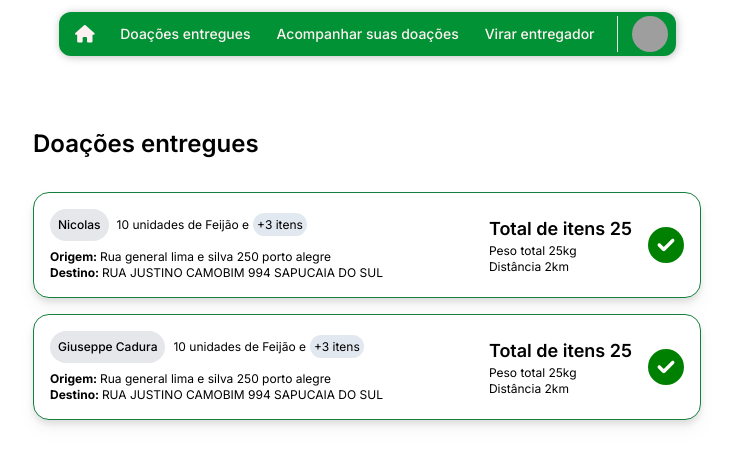
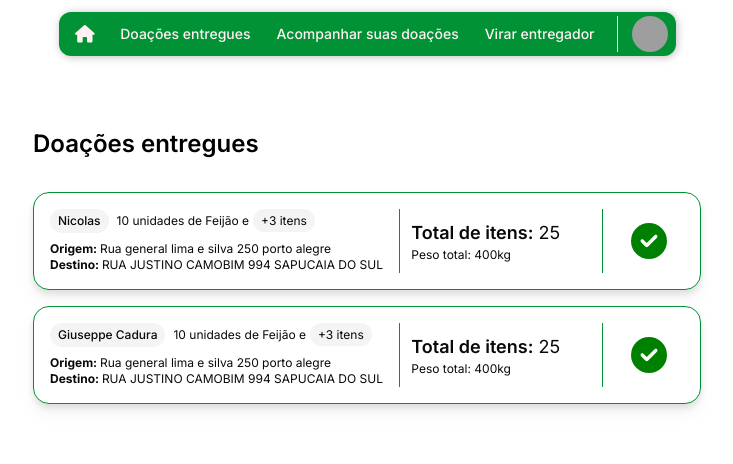
Before and after one commit to onicolasz/entrega-doacoes, a Next.js app: page /doacoes/entregues in a window 1280 px wide. Shown: the top 464 px of the page, without its empty margins (273-1006 px from the left). Built offline with nearby package versions, Linux system fonts and the light colour scheme; grey boxes are pictures that could not be loaded.

Commit message:
feat: new style from donation card.

```diff
--- a/package.json
+++ b/package.json
@@ -19,6 +19,7 @@
     "@radix-ui/react-label": "^2.0.2",
     "@radix-ui/react-separator": "^1.0.3",
     "@radix-ui/react-slot": "^1.0.2",
+    "@radix-ui/react-tooltip": "^1.0.7",
     "class-variance-authority": "^0.7.0",
     "clsx": "^2.1.1",
     "lucide-react": "^0.379.0",
--- a/src/components/DonationCard.tsx
+++ b/src/components/DonationCard.tsx
@@ -3,6 +3,14 @@ import { useContext } from "react";
 import { FontAwesomeIcon } from "@fortawesome/react-fontawesome";
 import { faCircleCheck } from "@fortawesome/free-solid-svg-icons";
 import { faCarSide } from "@fortawesome/free-solid-svg-icons";
+import { Separator } from "@/components/ui/separator";
+import { Button } from "@/components/ui/button";
+import {
+  Tooltip,
+  TooltipContent,
+  TooltipProvider,
+  TooltipTrigger,
+} from "@/components/ui/tooltip"
 
 interface IUser {
   name?: string;
@@ -51,24 +59,40 @@ const DonationCard: React.FC<CardProps> = ({
         return "Entregue";
       case "INCOMING":
         return "A caminho";
+      default:
+        return status;
     }
   };
 
   return (
-    <div className="flex p-4 bg-white text-black border border-green-700 text-xs rounded-2xl items-center m-4 drop-shadow-lg">
-      <div className="flex-1">
+    <div className="grid grid-cols-[55%,2%,30%,2%,11%] p-4 bg-white border border-primary text-xs rounded-2xl items-center m-4 drop-shadow-lg">
+      <div className="col-span-1 h-full flex flex-col justify-between">
         <div className="flex items-center mb-2">
-          <div className="rounded-2xl p-2 bg-gray-200 font-medium flex items-center justify-center text-xs mr-2">
+          <div className="rounded-xl px-2 py-1 bg-secondary font-medium flex items-center justify-center text-xs mr-2">
             {userName}
           </div>
           <div>
-            {firstItem.quantity}{" "}
-            {firstItem.quantity > 1 ? "unidades" : "unidade"} de{" "}
+            {firstItem.quantity}
+            {firstItem.quantity > 1 ? " unidades " : " unidade "}de{" "}
             {firstItem.name} e
             {additionalItems > 0 && (
-              <span className="ml-1 bg-slate-200 rounded-full p-1">
+              <TooltipProvider>
+                <Tooltip delayDuration={0}>
+                  <TooltipTrigger asChild>
+                    <span className="cursor-default ml-1 bg-secondary rounded-full px-2 py-1">
                       +{additionalItems} {additionalItems > 1 ? "itens" : "item"}
                     </span>
+                  </TooltipTrigger>
+                  <TooltipContent>
+                    {items.map((item, index) => {
+                      if (index == 0) return <></>
+
+                      return (<p>{item.quantity} {item.quantity > 1 ? "unidades" : "unidade"} de {item.name}</p>)
+                    })}
+                  </TooltipContent>
+                </Tooltip>
+              </TooltipProvider>
+
             )}
           </div>
         </div>
@@ -81,27 +105,24 @@ const DonationCard: React.FC<CardProps> = ({
           </div>
         </div>
       </div>
-      <div className="flex-2 ml-4">
-        <p className="text-lg font-semibold">Total de itens {totalQuantity}</p>
-        <p>Peso total {totalQuantity}kg</p>
-        <p>Distância 2km</p>
+      <Separator orientation="vertical" className="h-full bg-primary" />
+      <div className="col-span-1 h-full flex flex-col justify-center">
+        <div>
+          <p className="text-lg"><span className="font-semibold">Total de itens:</span> {totalQuantity}</p>
+          <p>Peso total: {totalWeight}kg</p>
         </div>
         {!!user?.transporter_id && (
-        <div className="flex-2 ml-4">
-          <button className="bg-green-700 text-white rounded-xl p-2 border border-slate-200 hover:bg-green-500 active:bg-green-700 duration-100">
+          <div>
+            <Button className="flex items-center p-1 h-8 mt-1 hover:bg-green-600 hover:font-semibold active:bg-green-700 duration-100 rounded-lg">
               Aceitar entrega
-          </button>
+            </Button>
           </div>
         )}
-      {!!user?.transporter_id && (
-        <div className="flex-2 ml-4">
-          <button className="bg-green-700 text-white rounded-xl p-2 border border-slate-200 hover:bg-green-500 active:bg-green-700 duration-100">
-            Aceitar entrega
-          </button>
       </div>
-      )}
+      <Separator orientation="vertical" className="h-full bg-primary" />
+      <div className="col-span-1 h-full flex flex-col items-center justify-center">
         {deliveryStatus === "FINISHED" && (
-        <div className="flex flex-col items-center ml-4">
+          <>
             <FontAwesomeIcon icon={faCircleCheck} size="3x" color="green" />
             {transporter && (
               <div className="font-medium mt-2 text-center">
@@ -110,10 +131,10 @@ const DonationCard: React.FC<CardProps> = ({
                 </p>
               </div>
             )}
-        </div>
+          </>
         )}
         {deliveryStatus === "INCOMING" && (
-        <div className="flex flex-col items-center ml-4">
+          <>
             <FontAwesomeIcon icon={faCarSide} size="3x" color="orange" />
             {transporter && (
               <div className="font-medium mt-2 text-center">
@@ -122,8 +143,9 @@ const DonationCard: React.FC<CardProps> = ({
                 </p>
               </div>
             )}
+          </>
+        )}
       </div>
-      )}
     </div>
   );
 };
--- /dev/null
+++ b/src/components/ui/badge.tsx
@@ -0,0 +1,36 @@
+import * as React from "react"
+import { cva, type VariantProps } from "class-variance-authority"
+
+import { cn } from "@/lib/utils"
+
+const badgeVariants = cva(
+  "inline-flex items-center rounded-full border px-2.5 py-0.5 text-xs font-semibold transition-colors focus:outline-none focus:ring-2 focus:ring-ring focus:ring-offset-2",
+  {
+    variants: {
+      variant: {
+        default:
+          "border-transparent bg-primary text-primary-foreground hover:bg-primary/80",
+        secondary:
+          "border-transparent bg-secondary text-secondary-foreground hover:bg-secondary/80",
+        destructive:
+          "border-transparent bg-destructive text-destructive-foreground hover:bg-destructive/80",
+        outline: "text-foreground",
+      },
+    },
+    defaultVariants: {
+      variant: "default",
+    },
+  }
+)
+
+export interface BadgeProps
+  extends React.HTMLAttributes<HTMLDivElement>,
+    VariantProps<typeof badgeVariants> {}
+
+function Badge({ className, variant, ...props }: BadgeProps) {
+  return (
+    <div className={cn(badgeVariants({ variant }), className)} {...props} />
+  )
+}
+
+export { Badge, badgeVariants }
--- /dev/null
+++ b/src/components/ui/separator.tsx
@@ -0,0 +1,31 @@
+"use client"
+
+import * as React from "react"
+import * as SeparatorPrimitive from "@radix-ui/react-separator"
+
+import { cn } from "@/lib/utils"
+
+const Separator = React.forwardRef<
+  React.ElementRef<typeof SeparatorPrimitive.Root>,
+  React.ComponentPropsWithoutRef<typeof SeparatorPrimitive.Root>
+>(
+  (
+    { className, orientation = "horizontal", decorative = true, ...props },
+    ref
+  ) => (
+    <SeparatorPrimitive.Root
+      ref={ref}
+      decorative={decorative}
+      orientation={orientation}
+      className={cn(
+        "shrink-0 bg-border",
+        orientation === "horizontal" ? "h-[1px] w-full" : "h-full w-[1px]",
+        className
+      )}
+      {...props}
+    />
+  )
+)
+Separator.displayName = SeparatorPrimitive.Root.displayName
+
+export { Separator }
--- /dev/null
+++ b/src/components/ui/tooltip.tsx
@@ -0,0 +1,30 @@
+"use client"
+
+import * as React from "react"
+import * as TooltipPrimitive from "@radix-ui/react-tooltip"
+
+import { cn } from "@/lib/utils"
+
+const TooltipProvider = TooltipPrimitive.Provider
+
+const Tooltip = TooltipPrimitive.Root
+
+const TooltipTrigger = TooltipPrimitive.Trigger
+
+const TooltipContent = React.forwardRef<
+  React.ElementRef<typeof TooltipPrimitive.Content>,
+  React.ComponentPropsWithoutRef<typeof TooltipPrimitive.Content>
+>(({ className, sideOffset = 4, ...props }, ref) => (
+  <TooltipPrimitive.Content
+    ref={ref}
+    sideOffset={sideOffset}
+    className={cn(
+      "z-50 overflow-hidden rounded-md border bg-popover px-3 py-1.5 text-sm text-popover-foreground shadow-md animate-in fade-in-0 zoom-in-95 data-[state=closed]:animate-out data-[state=closed]:fade-out-0 data-[state=closed]:zoom-out-95 data-[side=bottom]:slide-in-from-top-2 data-[side=left]:slide-in-from-right-2 data-[side=right]:slide-in-from-left-2 data-[side=top]:slide-in-from-bottom-2",
+      className
+    )}
+    {...props}
+  />
+))
+TooltipContent.displayName = TooltipPrimitive.Content.displayName
+
+export { Tooltip, TooltipTrigger, TooltipContent, TooltipProvider }
```
Also changed, not shown: 1 other file (tests, documents, lock files or other folders). Lines whose indentation alone changed are shown as unchanged.
